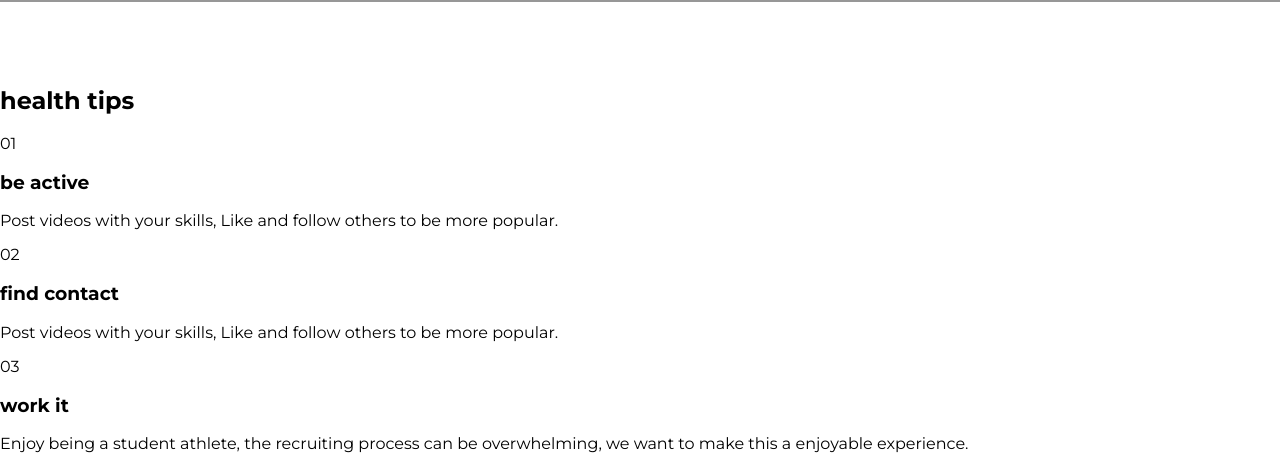
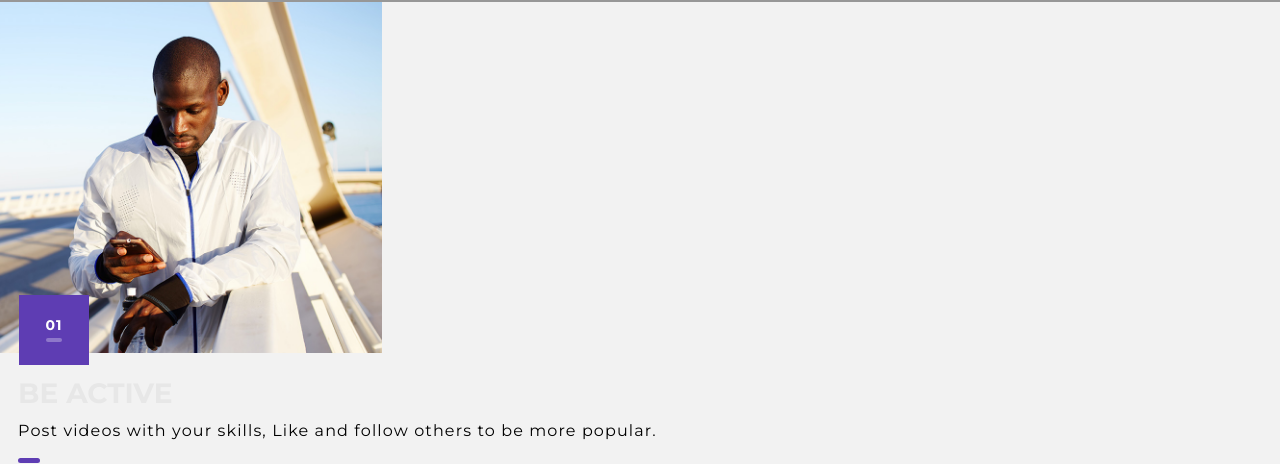
Before and after one commit to mariuszderda/surface-sport, a website: page src/content/index.html in a window 1280 px wide. Shown: the part 1907-2371 px from the top of the page. Drawn offline with nearby package versions, Linux system fonts and the light colour scheme; files that its build step writes are made by us from their sources; files whose address does not match are found by name.

Commit message:
feat: add tips style

```diff
--- a/src/content/index.html
+++ b/src/content/index.html
@@ -117,7 +117,7 @@
   <section class="tips">
     <h2 class="tips__title">health tips</h2>
     <section class="tips__container">
-      <!--      <img alt="men look at mobile." class="tips__image" src="assets/img/beActive.png">-->
+      <div class="tips__image-wrapper">      <img alt="men look at mobile." class="tips__image" src="assets/img/beActive.png"></div>
       <span class="tips__number">01</span>
       <div class="wrapper--tips">
         <h3 class="tips__subtitle">be active</h3>
@@ -125,7 +125,7 @@
       </div>
     </section>
     <section class="tips__container">
-      <!--      <img alt="coach with players." class="tips__image" src="assets/img/findContact.png">-->
+      <div class="tips__image-wrapper"><img alt="coach with players." class="tips__image" src="assets/img/findContact.png"></div>
       <span class="tips__number">02</span>
       <div class="wrapper--tips">
         <h3 class="tips__subtitle">find contact</h3>
@@ -133,7 +133,7 @@
       </div>
     </section>
     <section class="tips__container">
-      <!--      <img alt="men look at mobile." class="tips__image" src="assets/img/work-it.png">-->
+      <div class="tips__image-wrapper"><img alt="men look at mobile." class="tips__image" src="assets/img/work-it.png"></div>
       <span class="tips__number">03</span>
       <div class="wrapper--tips">
         <h3 class="tips__subtitle">work it</h3>
--- a/src/scss/_body.scss
+++ b/src/scss/_body.scss
@@ -33,6 +33,7 @@ body {
 		left: 240px;
 		top: 40px;
 		height: 110px;
+
 		&::after{
 			content: "+";
 			transform: rotate(45deg);
@@ -40,9 +41,10 @@ body {
 			position: absolute;
 			z-index: 2;
 			color: #5C3CAF;
-			left: 80px;
+			right: -40px;
 			top: 60px;
 			opacity: 0.8;
+
 		}
 	}
 }
--- a/src/scss/_players.scss
+++ b/src/scss/_players.scss
@@ -79,5 +79,5 @@
   height: 284px;
   display: flex;
   overflow-x: auto;
-  margin: 178px auto 85px;
+  margin-top: 178px;
 }
--- /dev/null
+++ b/src/scss/_tips.scss
@@ -0,0 +1,78 @@
+.tips {
+  background-color: #f2f2f2;
+  &__container {
+    position: relative;
+    width: 100%;
+    min-height: 563px;
+    display: flex;
+    flex-direction: column;
+  }
+
+  &__image-wrapper {
+    width: 100%;
+    min-height: 351px;
+    overflow: hidden;
+    position: relative;
+  }
+
+  &__image {
+    position: absolute;
+    left: -80px;
+    top: 0;
+    height: 351px;
+  }
+
+  &__title {
+    display: none;
+  }
+
+  &__number {
+    @include font-style(14px, 14px, 1px, bold);
+    text-align: center;
+    padding-top: 23px;
+    background-color: #5E3DB3;
+    color: #ffffff;
+    top: 293px;
+    left: 19px;
+    position: absolute;
+    display: block;
+    width: 70px;
+    height: 70px;
+
+    &::before {
+      content: '';
+      position: absolute;
+      bottom: 23px;
+      left: 27px;
+      background: rgba(255, 255, 255, 0.3);;
+      width: 16px;
+      height: 4px;
+      border-radius: 2.5px;
+    }
+  }
+  &__paragraph{
+    @include font-style(16px, 18px, 1.12px);
+    margin: 13px auto auto 18px;
+    color: #000000;
+    position: relative;
+    &::after{
+      content: '';
+      width: 22px;
+      height: 5px;
+      background-color: #5E3DB3;
+      position: absolute;
+      bottom: -23px;
+      left: 0;
+      -webkit-border-radius: 2.5px;
+      -moz-border-radius: 2.5px;
+      border-radius: 2.5px;
+    }
+  }
+  &__subtitle {
+    @include font-style(28px, 31px, normal, bold);
+    text-transform: uppercase;
+    color: #E7E7E7;
+    margin: 25px auto auto 18px;
+  }
+
+}
--- a/src/scss/main.scss
+++ b/src/scss/main.scss
@@ -5,3 +5,4 @@
 @import "hero";
 @import "athletes";
 @import "players";
+@import "tips";
```
